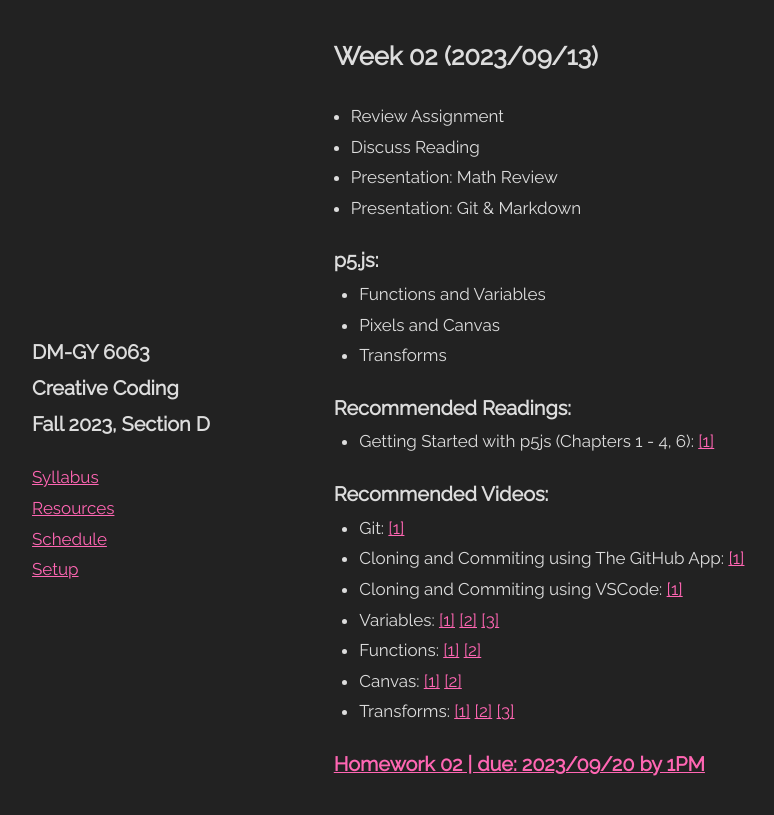
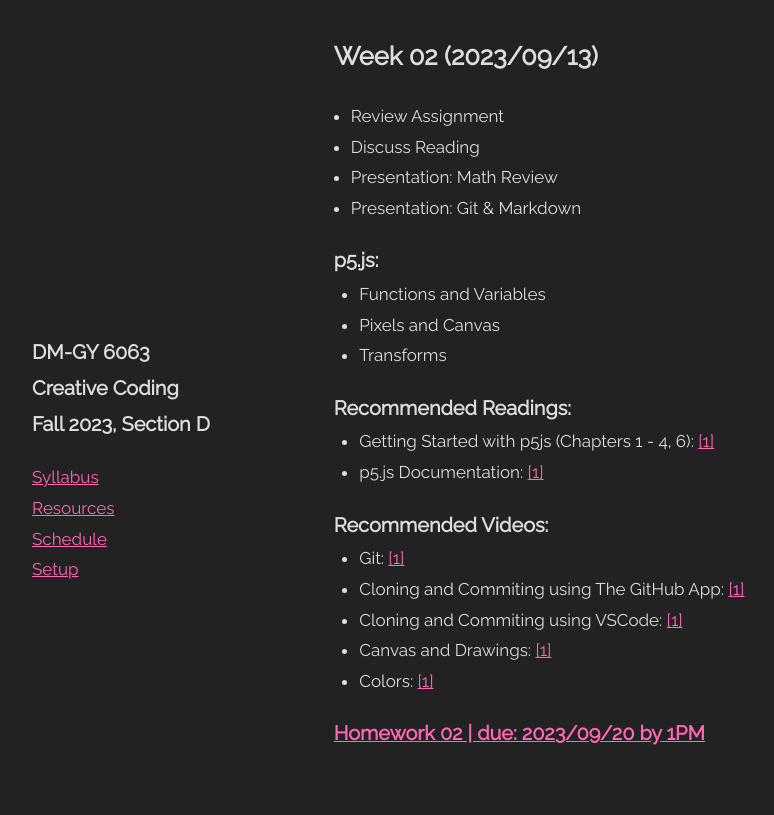
Before and after one commit to DM-GY-6063-2023F-D/DM-GY-6063-2023F-D, a Jekyll site: the page built from _pages/week/02.md, in a window 1280 px wide. Shown: the top 815 px of the page, without its empty margins (186-960 px from the left). Built offline with Jekyll 4.4.1, drawn with Linux system fonts in a browser that asks for light colours.

Commit message:
update week 02

```diff
--- a/_pages/week/02.md
+++ b/_pages/week/02.md
@@ -14,6 +14,9 @@ readings:
   - title: Getting Started with p5js (Chapters 1 - 4, 6)
     urls:
       - https://ebookcentral.proquest.com/lib/nyulibrary-ebooks/detail.action?docID=4333728
+  - title: p5.js Documentation
+    urls:
+      - https://p5js.org/reference/
 videos:
   - title: Git
     urls:
@@ -24,24 +27,11 @@ videos:
   - title: Cloning and Commiting using VSCode
     urls:
       - https://www.youtube.com/watch?v=ftxObLqN69k
-  - title: Variables
+  - title: Canvas and Drawings
     urls:
-      - https://www.youtube.com/watch?v=GpGfjZHQ0fc
-      - https://www.youtube.com/watch?v=0kj_LRRbzOc
-      - https://www.youtube.com/watch?v=MCTlpOXOuas
-  - title: Functions
+      - https://www.youtube.com/watch?v=c3TeLi6Ns1E
+  - title: Colors
     urls:
-      - https://www.youtube.com/watch?v=97wPQC8No5U
-      - https://www.youtube.com/watch?v=eJ67t98uVws
-  - title: Canvas
-    urls:
-      - https://www.youtube.com/watch?v=0V3uYA1hafk
-      - https://www.youtube.com/watch?v=c3TeLi6Ns1E
-  - title: Transforms
-    urls:
-      - https://www.youtube.com/watch?v=0XFWrt5t9bE
-      - https://www.youtube.com/watch?v=o9sgjuh-CBM
-      - https://www.youtube.com/watch?v=pkHZTWOoTLM
-
+      - https://www.youtube.com/watch?v=riiJTF5-N7c
 ---
 {% include week.html page=page %}
```
Also changed, not shown: _pages/week/04.md (+5 -0 lines).
